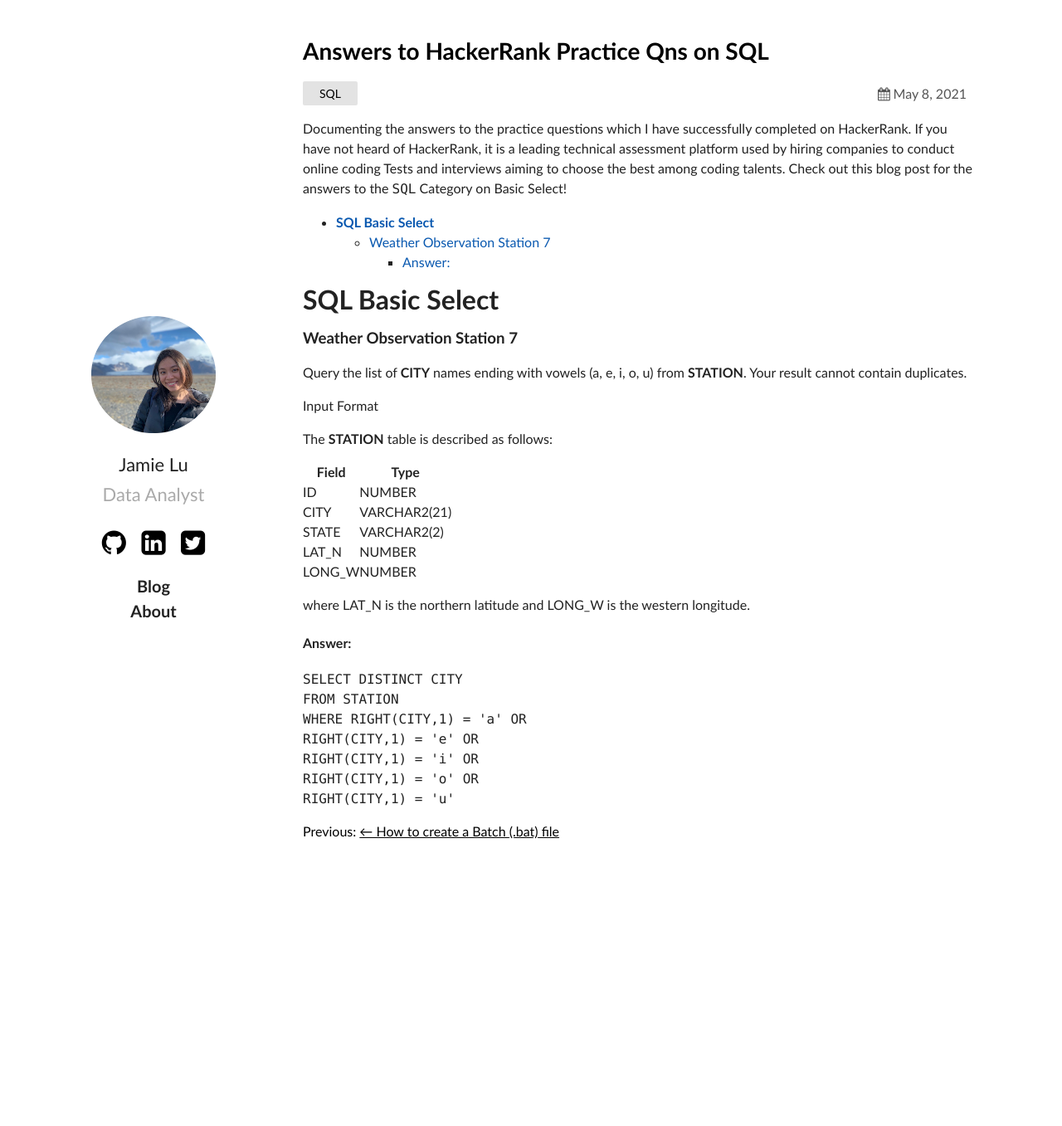
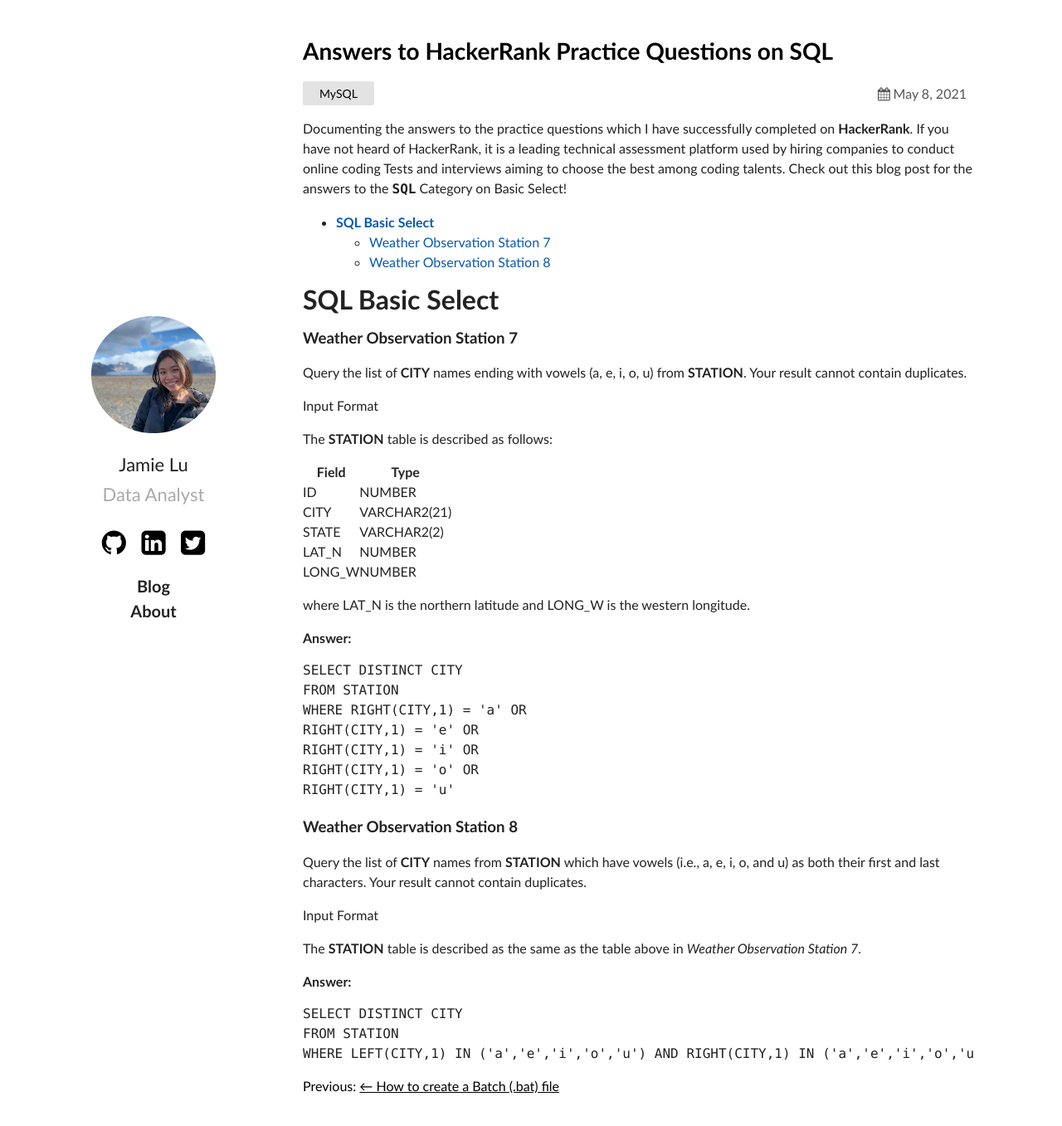
Before and after one commit to jamieqianhui/jamieqianhui.github.io, a Jekyll site: the page built from _posts/2021-05-08-HackerRank-Practice-Answers.markdown, in a window 1280 px wide and 1363 px high. Shown: the top 1357 px of the window at 83% size. Built offline with Jekyll 4.4.1, drawn with Linux system fonts in a browser that asks for light colours.

Commit message:
Update 2021-05-08-HackerRank-Practice-Answers.markdown

````diff
--- a/_posts/2021-05-08-HackerRank-Practice-Answers.markdown
+++ b/_posts/2021-05-08-HackerRank-Practice-Answers.markdown
@@ -1,10 +1,10 @@
 ---
 layout: post
-title:  "Answers to HackerRank Practice Qns on SQL"
+title:  "Answers to HackerRank Practice Questions on SQL"
 date:   2021-05-08 17:01:36 +0800
-categories: SQL
+categories: MySQL
 ---
-Documenting the answers to the practice questions which I have successfully completed on HackerRank. If you have not heard of HackerRank, it is a leading technical assessment platform used by hiring companies to conduct online coding Tests and interviews aiming to choose the best among coding talents. Check out this blog post for the answers to the `SQL` Category on Basic Select!
+Documenting the answers to the practice questions which I have successfully completed on **HackerRank**. If you have not heard of HackerRank, it is a leading technical assessment platform used by hiring companies to conduct online coding Tests and interviews aiming to choose the best among coding talents. Check out this blog post for the answers to the **`SQL`** Category on Basic Select!
 
 
 {: class="table-of-content"}
@@ -21,19 +21,19 @@ Input Format
 
 The **STATION** table is described as follows:
 
-| **Field** | **Type** |
-| ------------- | ------------- |
-| ID  | NUMBER |
-| CITY  | VARCHAR2(21)  |
-| STATE  | VARCHAR2(2)  |
-| LAT_N  | NUMBER  |
-| LONG_W | NUMBER  |
+ **Field** | **Type**
+ ------- | ----------
+ ID  | NUMBER
+ CITY  | VARCHAR2(21)
+ STATE  | VARCHAR2(2)
+ LAT_N  | NUMBER
+ LONG_W | NUMBER
 
 where LAT_N is the northern latitude and LONG_W is the western longitude.
 
-#### Answer:
+**Answer:**
 
-```MySql
+```MySQL
 SELECT DISTINCT CITY
 FROM STATION
 WHERE RIGHT(CITY,1) = 'a' OR
@@ -42,3 +42,19 @@ RIGHT(CITY,1) = 'i' OR
 RIGHT(CITY,1) = 'o' OR
 RIGHT(CITY,1) = 'u'
 ```
+
+### Weather Observation Station 8
+
+Query the list of **CITY** names from **STATION** which have vowels (i.e., a, e, i, o, and u) as both their first and last characters. Your result cannot contain duplicates.
+
+Input Format
+
+The **STATION** table is described as the same as the table above in *Weather Observation Station 7*.
+
+**Answer:**
+
+```MySQL
+SELECT DISTINCT CITY
+FROM STATION
+WHERE LEFT(CITY,1) IN ('a','e','i','o','u') AND RIGHT(CITY,1) IN ('a','e','i','o','u')
+```
````
